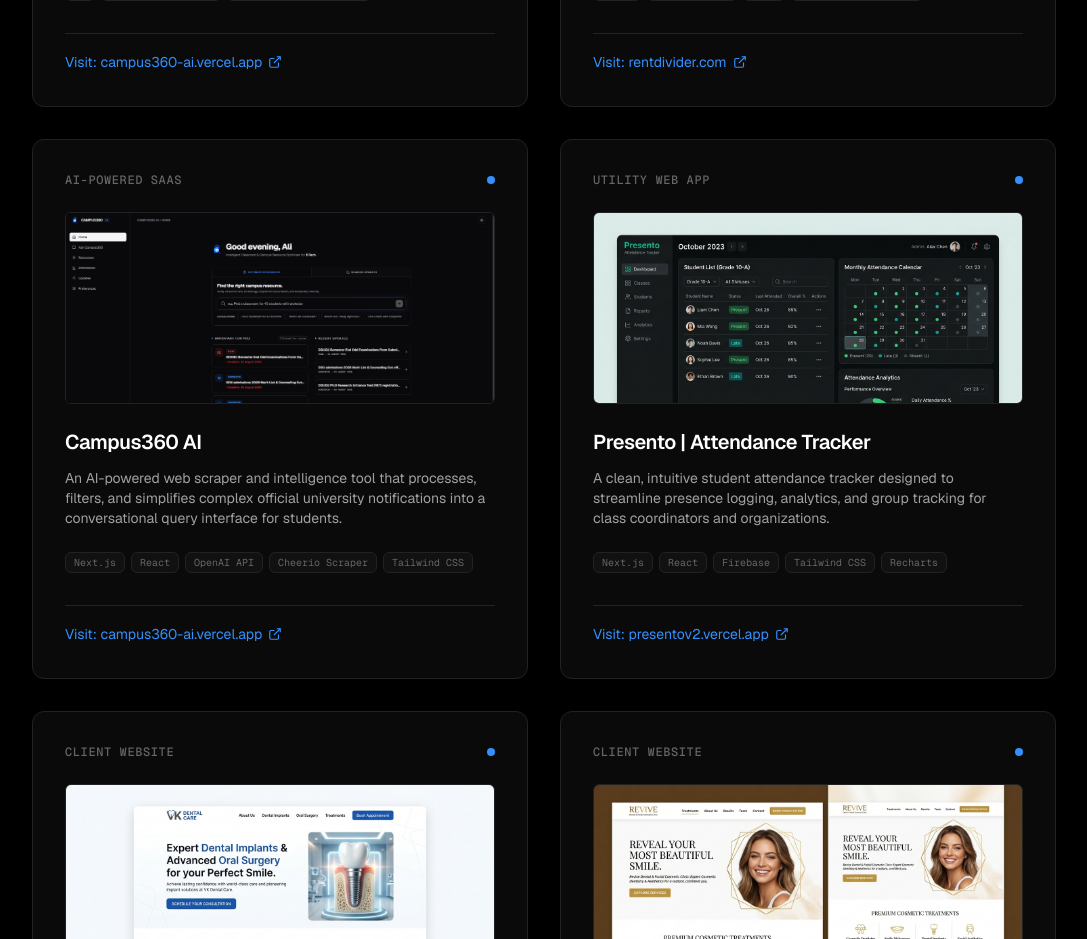
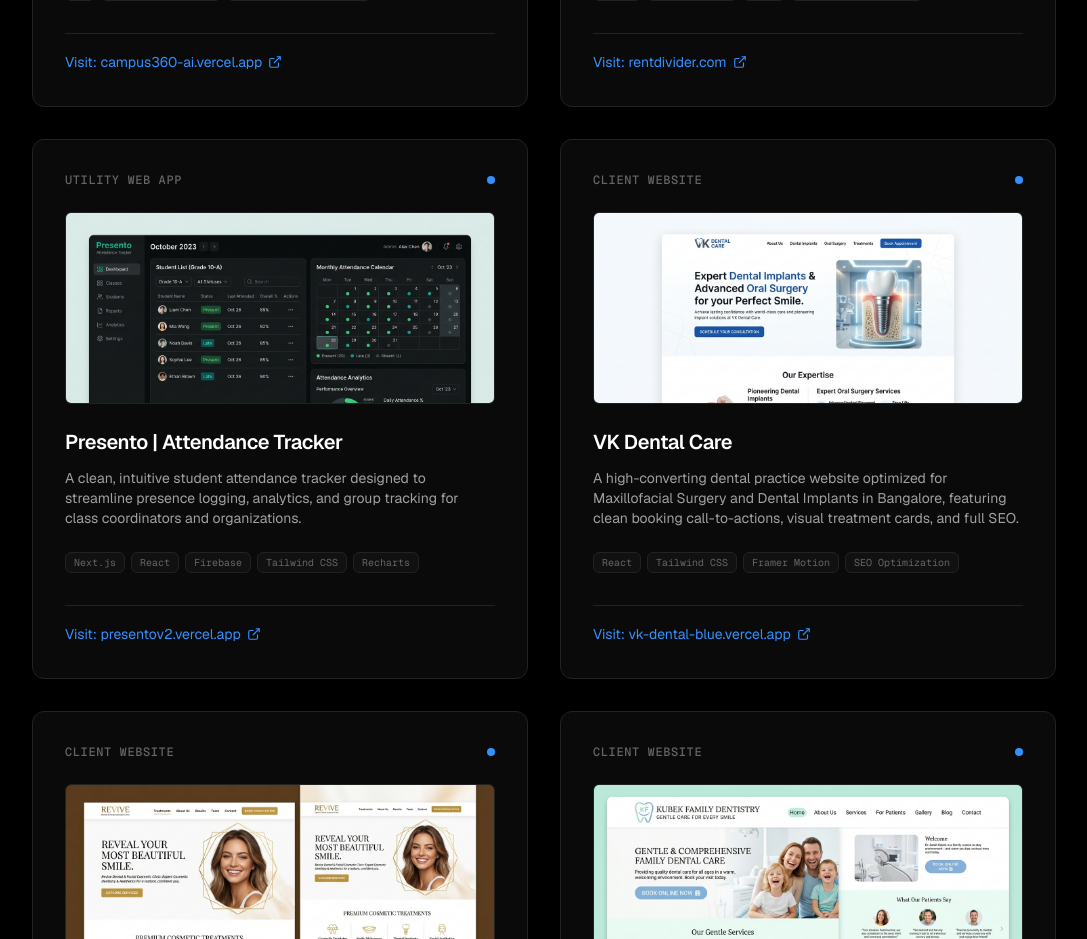
Before and after one commit to mobashirali0316-star/Website, a React (Vite) app: page /portfolio in a window 1280 px wide. Shown: the part 900-1839 px from the top of the page, without its empty margins (96-1183 px from the left). Built offline with nearby package versions, Linux system fonts and the light colour scheme.

Commit message:
feat: remove duplicate Campus360 AI scraper card

```diff
--- a/src/pages/Portfolio.jsx
+++ b/src/pages/Portfolio.jsx
@@ -23,17 +23,6 @@
     linkText: 'rentdivider.com',
     imageWebp: '/portfolio/rentdivider.webp',
     imagePng: '/portfolio/rentdivider.png',
-    category: 'AI & SaaS'
-  },
-  {
-    type: 'AI-POWERED SAAS',
-    title: 'Campus360 AI',
-    description: 'An AI-powered web scraper and intelligence tool that processes, filters, and simplifies complex official university notifications into a conversational query interface for students.',
-    stack: ['Next.js', 'React', 'OpenAI API', 'Cheerio Scraper', 'Tailwind CSS'],
-    url: 'https://campus360-ai.vercel.app/',
-    linkText: 'campus360-ai.vercel.app',
-    imageWebp: '/portfolio/campus360.jpg',
-    imagePng: '/portfolio/campus360.jpg',
     category: 'AI & SaaS'
   },
   {
```
